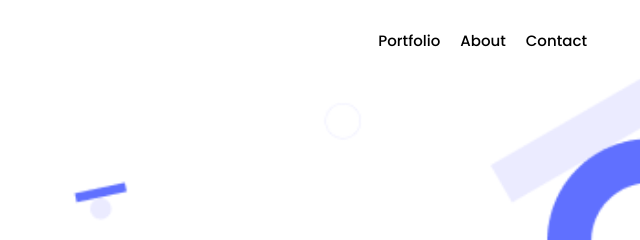
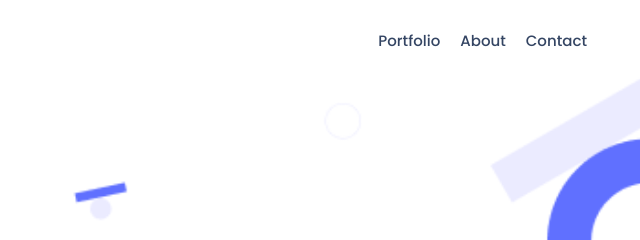
Before and after one commit to tomdan-ai/My-Project, a website: page index.html in a window 1280 px wide. Shown: the top 240 px of the page, 527-1167 px from the left. Drawn offline with Linux system fonts and the light colour scheme.

Commit message:
Modify styles.css file

```diff
--- a/styles.css
+++ b/styles.css
@@ -371,6 +371,7 @@ h1 {
   order: 2;
   flex-grow: 0;
 }
+
 .lang-item2 {
   display: flex;
   flex-direction: row;
@@ -701,7 +702,6 @@ form {
   background-image: url("img/contact\ form\ shapes-mobile@2x.png");
   background-size: 250px;
   background-position-x: right;
-  background-size: 250px;
   display: grid;
   grid-template-columns: auto;
   justify-content: center;
@@ -779,14 +779,9 @@ form {
     text-decoration: none;
     color: #344563;
     font-size: 15px;
-    text-decoration: none;
     font-weight: 500;
-    font-size: 30px;
-    color: black;
-    font-family: 'Poppins';
+    font-family: 'Poppins', sans-serif;
     font-style: normal;
-    font-weight: 500;
-    font-size: 15px;
     line-height: 20px;
   }
 
@@ -824,6 +819,16 @@ form {
     border-color: #01f;
   }
 
+  button {
+    font-size: 14px;
+    padding: 7px 10px;
+  }
+
+  button:hover {
+    background-color: #01f;
+    color: #fff;
+  }
+
   .work-card1:hover .card-description > button {
     background-color: #01f;
     color: #fff;
@@ -840,7 +845,7 @@ form {
     gap: 15px;
   }
 
-   .work-card1 > h2 {
+  .work-card1 > h2 {
     font-size: 24px;
   }
 
@@ -858,10 +863,6 @@ form {
   }
 
   /* Components and Buttons */
-  button {
-    font-size: 14px;
-    padding: 7px 10px;
-  }
 
   /* || ABOUT PAGE STYLING */
 
@@ -901,6 +902,7 @@ form {
     margin-top: 12px;
     margin-bottom: 12px;
   }
+
   .know-text {
     list-style-type: none;
   }
@@ -944,12 +946,8 @@ form {
     margin-left: 100px;
     margin-top: 39px;
   }
+
   .knowdge ul {
     list-style: none;
   }
-
-button:hover {
-  background-color: #01f;
-  color: #fff;
 }
-}
```
